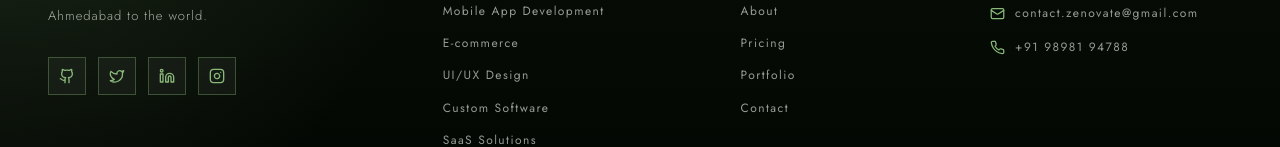
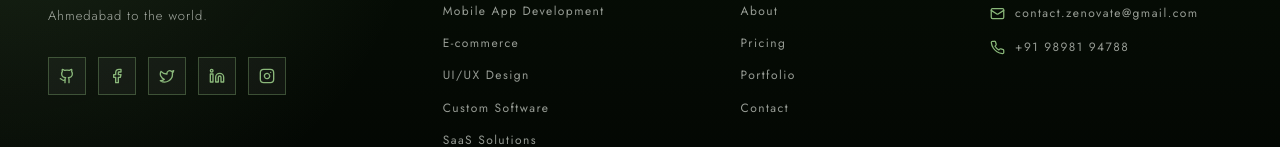
Before and after one commit to darshansavjani26-star/zenovate-technologies, a React (Vite) app: page / in a window 1280 px wide. Shown: the part 7370-7517 px from the top of the page. Built offline with nearby package versions, Linux system fonts and the light colour scheme.

Commit message:
Updated footer social links

```diff
--- a/src/components/Footer/Footer.jsx
+++ b/src/components/Footer/Footer.jsx
@@ -1,5 +1,5 @@
 import { Link } from "react-router-dom";
-import { Github, Twitter, Linkedin, Instagram, Mail, Phone, MapPin } from "lucide-react";
+import { Github, Twitter, Linkedin, Instagram, Mail, Phone, MapPin, Facebook } from "lucide-react";
 import { motion } from "framer-motion";
 
 const CSS = `
@@ -153,9 +153,14 @@ export default function Footer() {
   const socialLinks = [
     {
       Icon: Github,
-      href: "https://github.com/",
+      href: "https://github.com",
       label: "Github",
     },
+   {
+  Icon: Facebook,
+  href: "https://www.facebook.com/share/1HHifc3cfB/",
+  label: "Facebook",
+},
     {
       Icon: Twitter,
       href: "https://twitter.com/",
@@ -163,7 +168,7 @@ export default function Footer() {
     },
     {
       Icon: Linkedin,
-      href: "https://www.linkedin.com/company/zenovate-technologies/",
+      href: "https://www.linkedin.com/company/zenovate-technologies/about/?viewAsMember=true",
       label: "LinkedIn",
     },
     {
```
